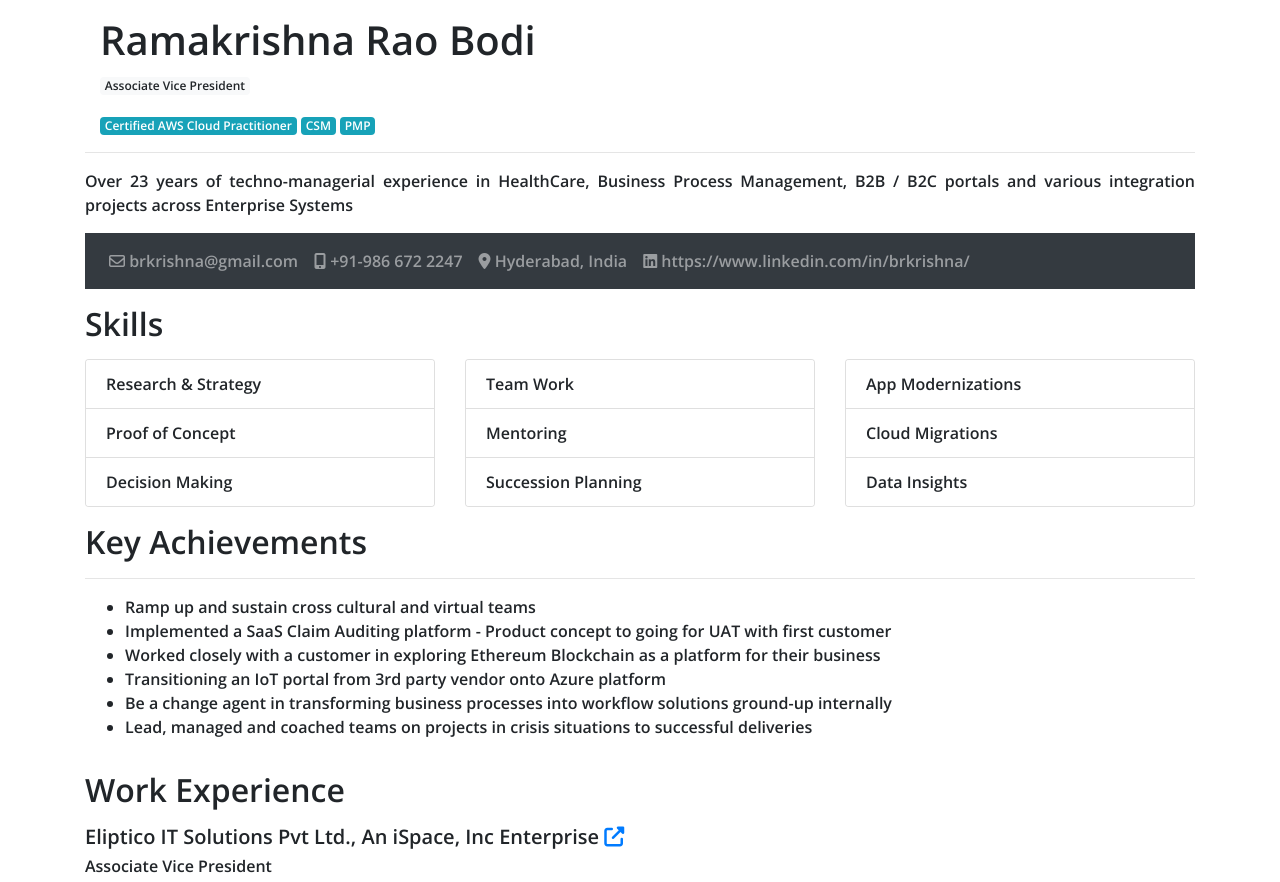
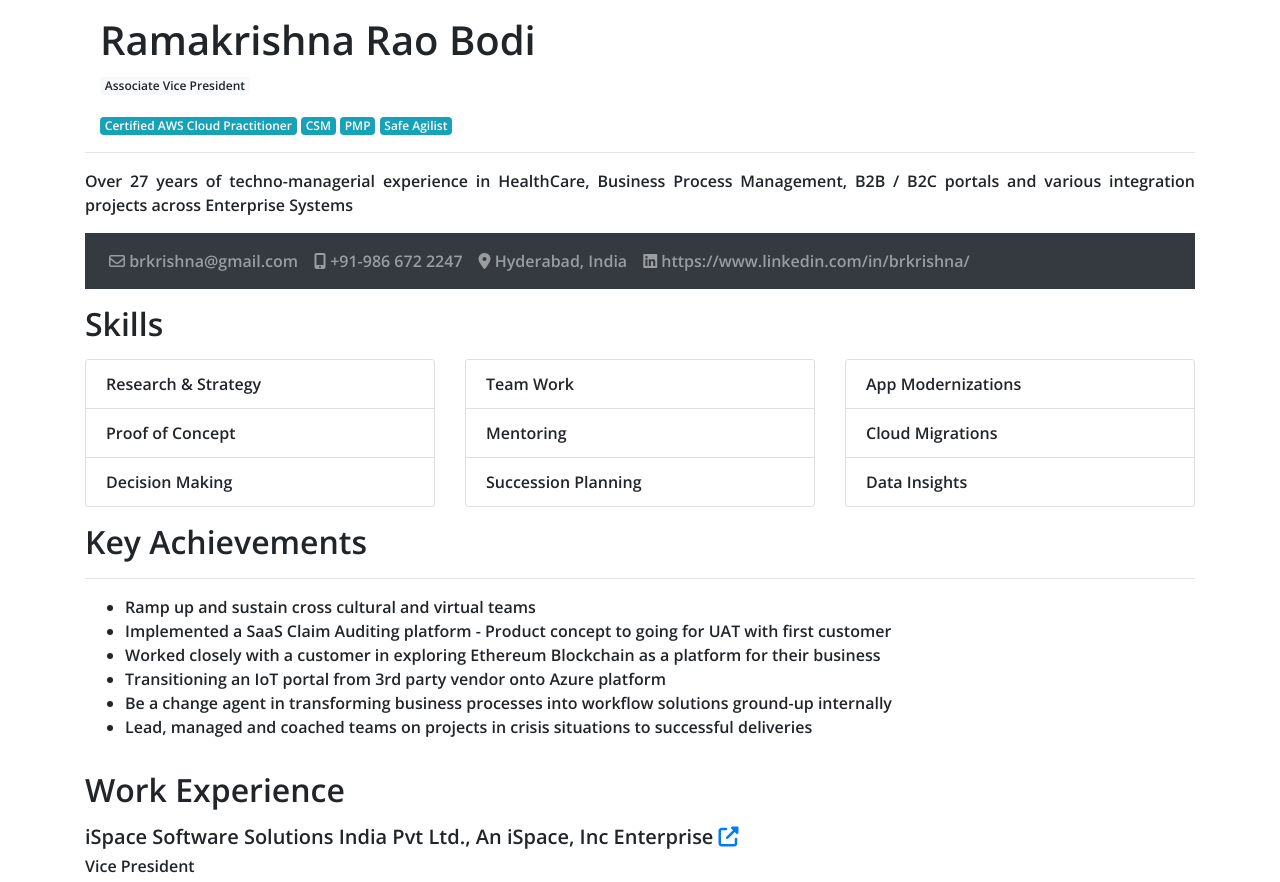
Before and after one commit to brkrishna/brkrishna.github.io, a plain HTML site: page index.html in a window 1280 px wide. Shown: the top 882 px of the page. Drawn offline with nearby package versions, Linux system fonts and the light colour scheme.

Commit message:
updated experience

```diff
--- a/index.html
+++ b/index.html
@@ -22,10 +22,11 @@
                   <span class="badge badge-info">Certified AWS Cloud Practitioner</span>
                   <span class="badge badge-info">CSM</span>
                   <span class="badge badge-info">PMP</span>
+                  <span class="badge badge-info">Safe Agilist</span>
                 </div>
                 <hr/>
                 <p class="text-justify">
-                    Over 23 years of techno-managerial experience in HealthCare, Business Process Management, B2B / B2C portals and various
+                    Over 27 years of techno-managerial experience in HealthCare, Business Process Management, B2B / B2C portals and various
                     integration projects across Enterprise Systems
                 </p>
                 <nav class="navbar navbar-expand-lg navbar-dark bg-dark align-items-center">
@@ -105,8 +106,8 @@
               </p>
 
               <p class="text-left">
-                <span class="text-left"><h5>Eliptico IT Solutions Pvt Ltd., An iSpace, Inc Enterprise&nbsp;<a target="_new" href="https://ispace.com"><i class="fas fa-external-link-alt"></i></a></h5></span>
-                <span class="text-left"><h6>Associate Vice President</h6></span>
+                <span class="text-left"><h5>iSpace Software Solutions India Pvt Ltd., An iSpace, Inc Enterprise&nbsp;<a target="_new" href="https://ispace.com"><i class="fas fa-external-link-alt"></i></a></h5></span>
+                <span class="text-left"><h6>Vice President</h6></span>
                 <span><i>May/2016 - Present</i></span>
                 <ul class="font-weight-lighter">
                   <li>Oversee IT Services Delivery from offshore</li>
```
